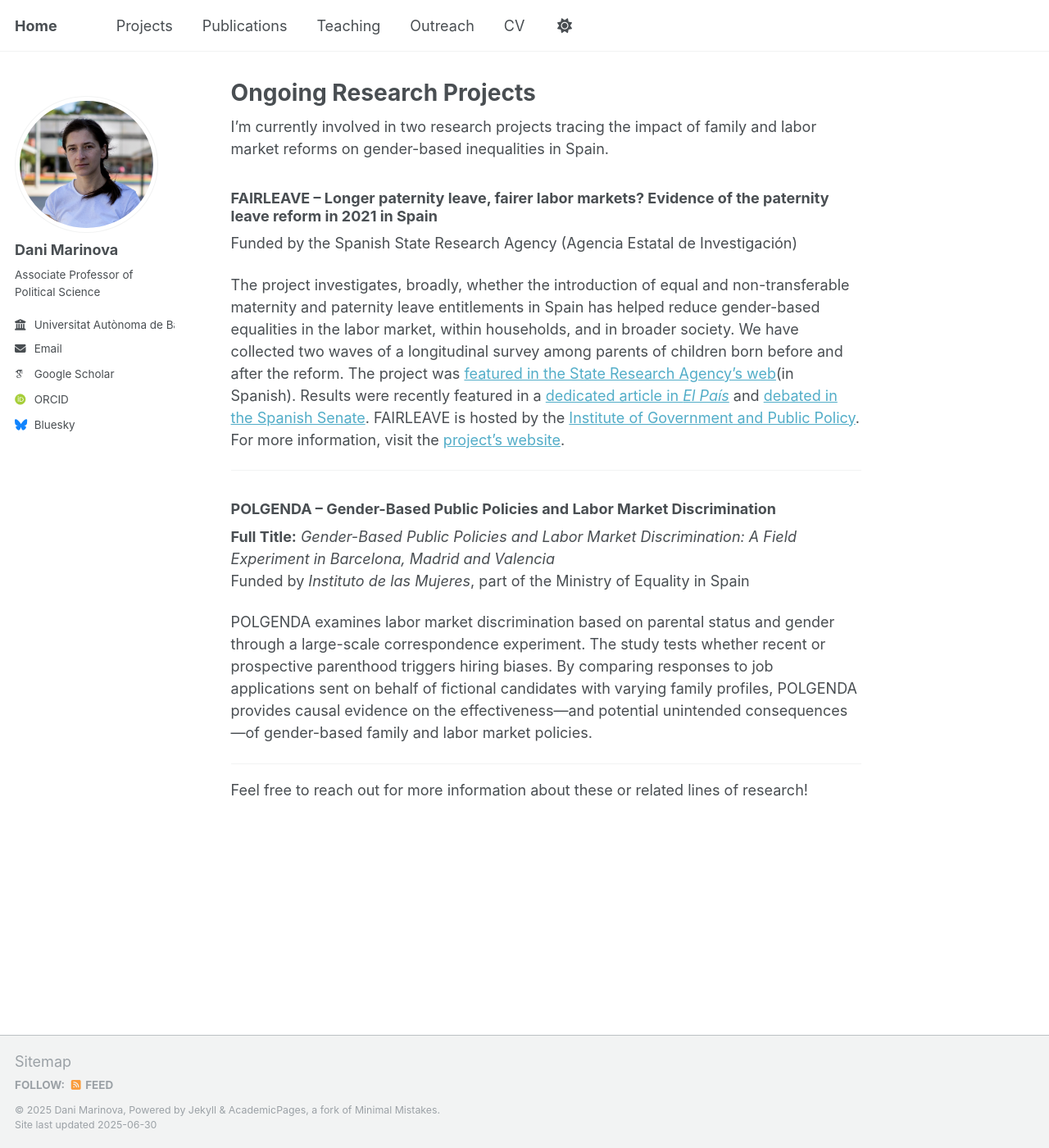
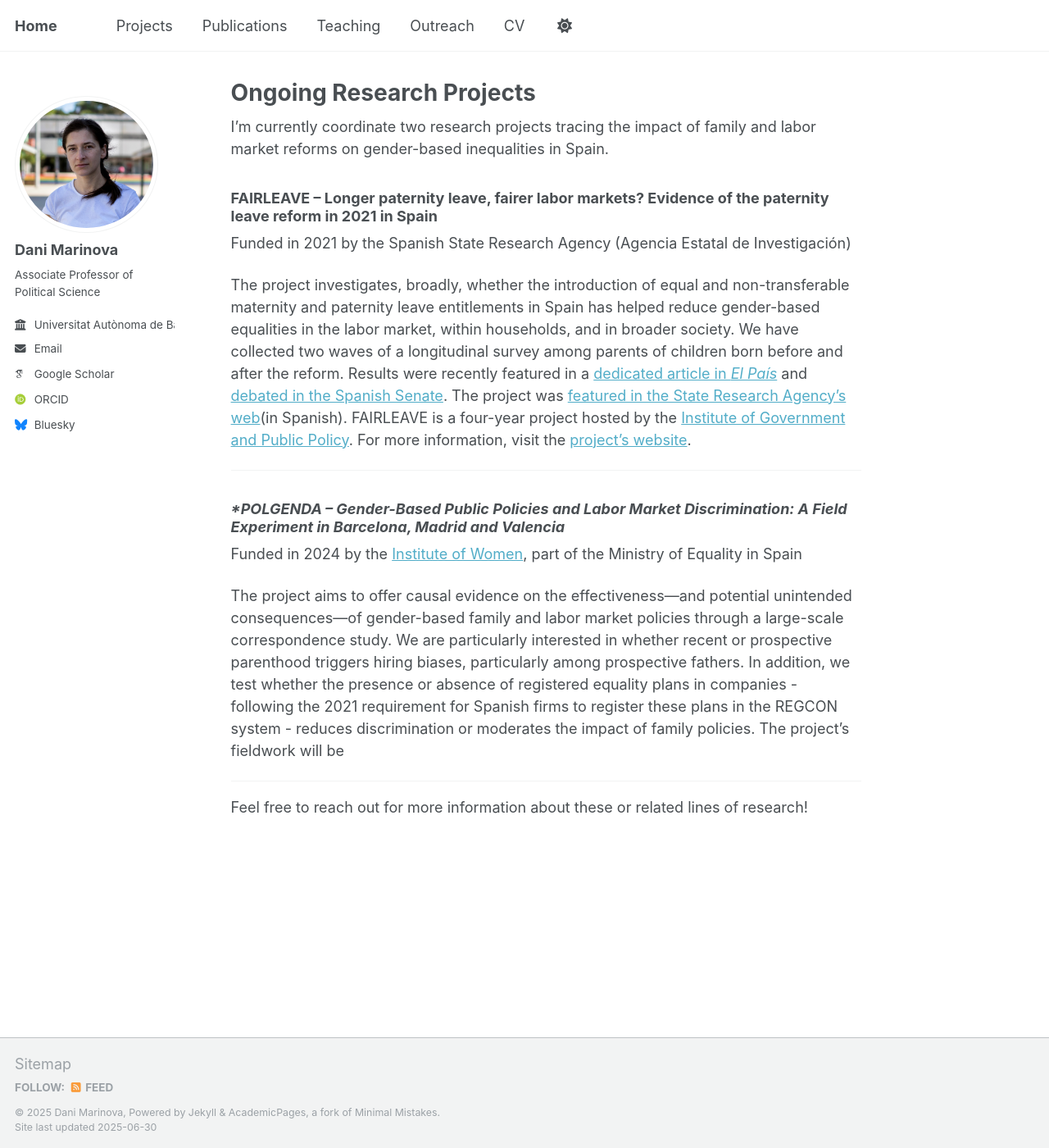
Before and after one commit to cyrila24/personal, a Jekyll site: the page built from _pages/projects.md, in a window 1280 px wide and 1400 px high. Shown: the whole window at 82% size. Built offline with Jekyll 4.4.1, drawn with Linux system fonts in a browser that asks for light colours; some web fonts are replaced; a script that is not in the unit is left out.

Commit message:
Update projects.md

```diff
--- a/_pages/projects.md
+++ b/_pages/projects.md
@@ -4,22 +4,20 @@ title: "Ongoing Research Projects"
 permalink: /projects/
 ---
 
-I'm currently involved in two research projects tracing the impact of family and labor market reforms on gender-based inequalities in Spain.
+I'm currently coordinate two research projects tracing the impact of family and labor market reforms on gender-based inequalities in Spain.
 
 ### **FAIRLEAVE – Longer paternity leave, fairer labor markets? Evidence of the paternity leave reform in 2021 in Spain**
-Funded by the Spanish State Research Agency (Agencia Estatal de Investigación)
+Funded in 2021 by the Spanish State Research Agency (Agencia Estatal de Investigación)
 
-The project investigates, broadly, whether the introduction of equal and non-transferable maternity and paternity leave entitlements in Spain has helped reduce gender-based equalities in the labor market, within households, and in broader society. We have collected two waves of a longitudinal survey among parents of children born before and after the reform. The project was [featured in the State Research Agency's web](https://www.aei.gob.es/en/awarded-grants/featured-grants/proyecto-idi-2020-generacion-conocimiento-bajas-paternidad-largas)(in Spanish). Results were recently featured in a [dedicated article in *El País*](https://www.aei.gob.es/en/awarded-grants/featured-grants/proyecto-idi-2020-generacion-conocimiento-bajas-paternidad-largas) and [debated in the Spanish Senate](https://www.senado.es/web/actividadparlamentaria/actualidad/video/index.html?s=15_S011030_011_01&a=264520&t=1). FAIRLEAVE is hosted by the [Institute of Government and Public Policy](https://igop.uab.cat/en/). For more information, visit the [project's website](https://webs.uab.cat/fairleave/).
+The project investigates, broadly, whether the introduction of equal and non-transferable maternity and paternity leave entitlements in Spain has helped reduce gender-based equalities in the labor market, within households, and in broader society. We have collected two waves of a longitudinal survey among parents of children born before and after the reform. Results were recently featured in a [dedicated article in *El País*](https://www.aei.gob.es/en/awarded-grants/featured-grants/proyecto-idi-2020-generacion-conocimiento-bajas-paternidad-largas) and [debated in the Spanish Senate](https://www.senado.es/web/actividadparlamentaria/actualidad/video/index.html?s=15_S011030_011_01&a=264520&t=1). The project was [featured in the State Research Agency's web](https://www.aei.gob.es/en/awarded-grants/featured-grants/proyecto-idi-2020-generacion-conocimiento-bajas-paternidad-largas)(in Spanish). FAIRLEAVE is a four-year project hosted by the [Institute of Government and Public Policy](https://igop.uab.cat/en/). For more information, visit the [project's website](https://webs.uab.cat/fairleave/).
 
 
 ---
 
-### **POLGENDA – Gender-Based Public Policies and Labor Market Discrimination**
+### **POLGENDA – Gender-Based Public Policies and Labor Market Discrimination: A Field Experiment in Barcelona, Madrid and Valencia*
+Funded in 2024 by the [Institute of Women](https://www.inmujeres.gob.es/en/elInstituto/conocenos/home.htm), part of the Ministry of Equality in Spain
 
-**Full Title:** *Gender-Based Public Policies and Labor Market Discrimination: A Field Experiment in Barcelona, Madrid and Valencia*
-Funded by *Instituto de las Mujeres*, part of the Ministry of Equality in Spain
-
-POLGENDA examines labor market discrimination based on parental status and gender through a large-scale correspondence experiment. The study tests whether recent or prospective parenthood triggers hiring biases. By comparing responses to job applications sent on behalf of fictional candidates with varying family profiles, POLGENDA provides causal evidence on the effectiveness—and potential unintended consequences—of gender-based family and labor market policies.
+The project aims to offer causal evidence on the effectiveness—and potential unintended consequences—of gender-based family and labor market policies through a large-scale correspondence study. We are particularly interested in whether recent or prospective parenthood triggers hiring biases, particularly among prospective fathers. In addition, we test whether the presence or absence of registered equality plans in companies - following the 2021 requirement for Spanish firms to register these plans in the REGCON system - reduces discrimination or moderates the impact of family policies. The project's fieldwork will be
 
 ---
 
```
